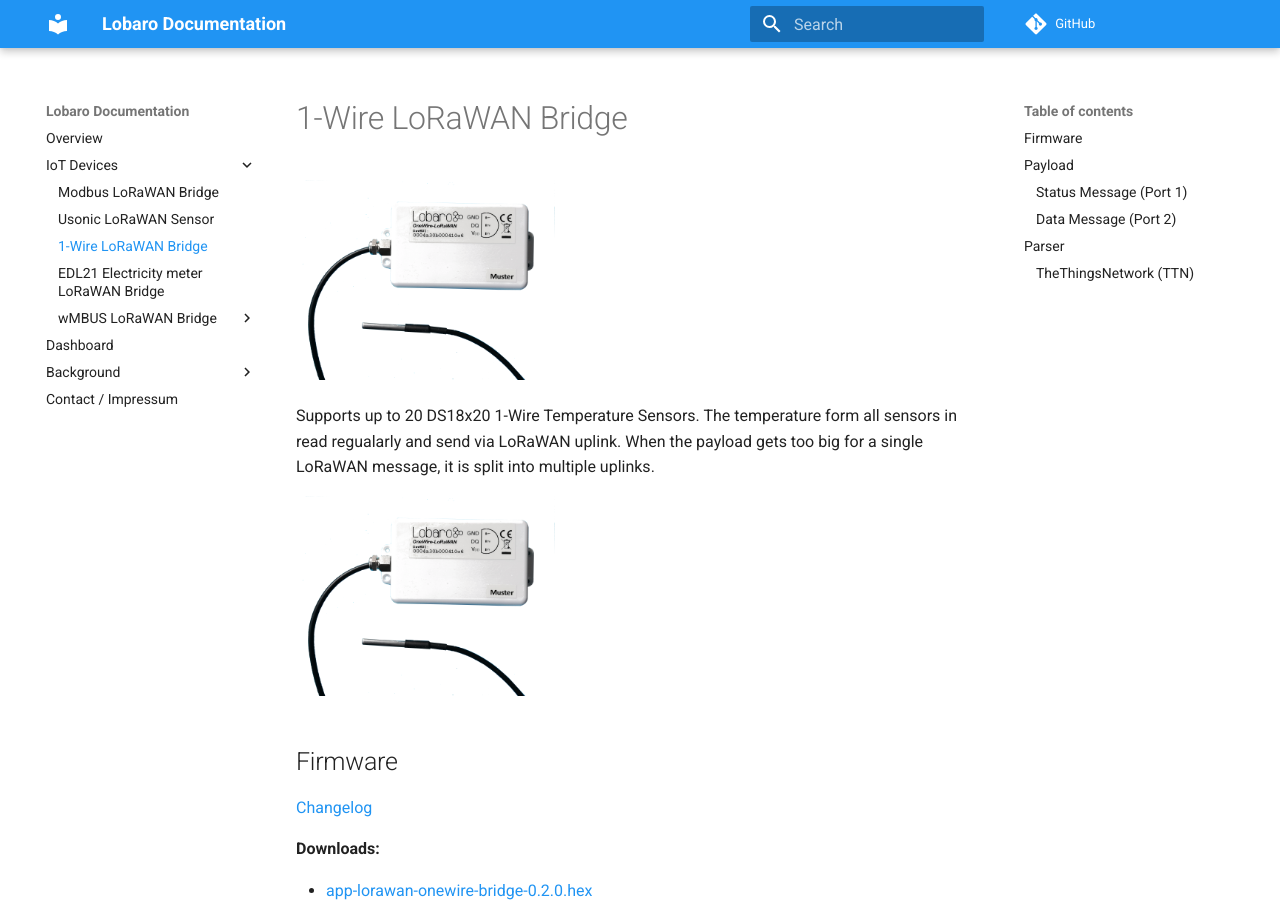
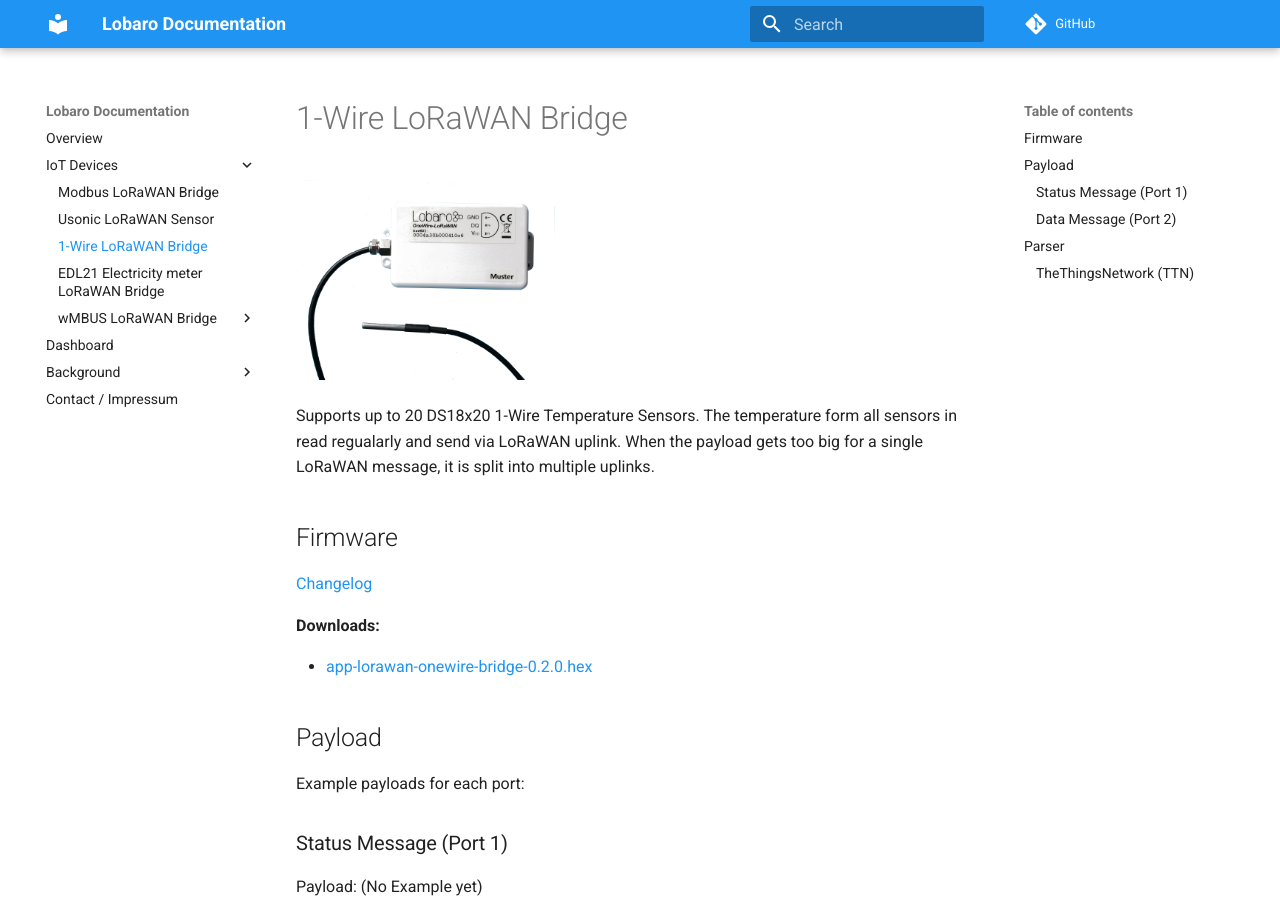
Before and after one commit to Lobaro/docs, an MkDocs documentation site: the page built from docs/iot-devices/1-wire-lorawan/index.md, in a window 1280 px wide and 900 px high. Built offline with MkDocs 1.6.1 and Material for MkDocs 9.7.7, drawn with Linux system fonts in a browser that asks for light colours; a script that is not in the unit is left out; comment, search, counter and statistics services are not loaded.

Commit message:
Update index.md

```diff
--- a/docs/iot-devices/1-wire-lorawan/index.md
+++ b/docs/iot-devices/1-wire-lorawan/index.md
@@ -4,9 +4,6 @@
 
 Supports up to 20 DS18x20 1-Wire Temperature Sensors. The temperature form all sensors in read regualarly and send via LoRaWAN uplink.
 When the payload gets too big for a single LoRaWAN message, it is split into multiple uplinks.
-
-![Alternativer Text](img/1-wire-lorawan.png){: style="height: 200px"}
-
 
 ## Firmware
 
```
